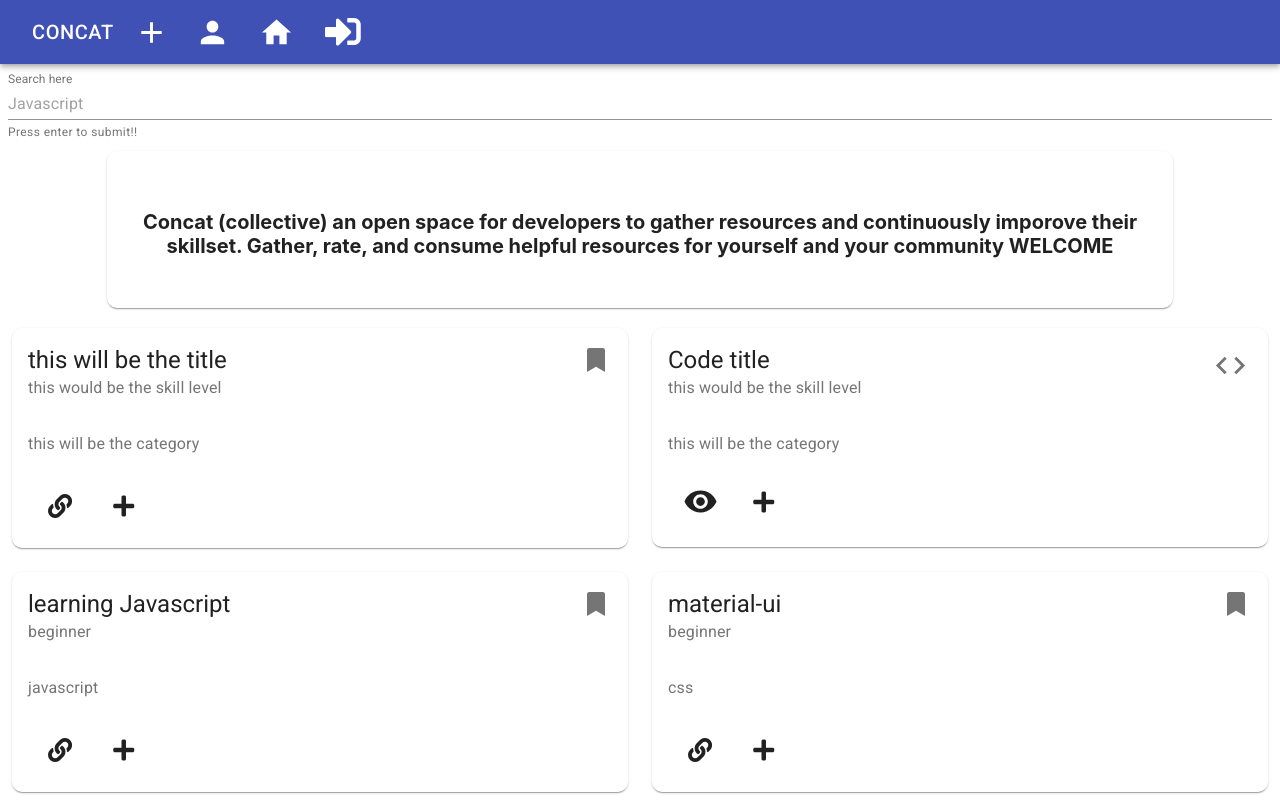
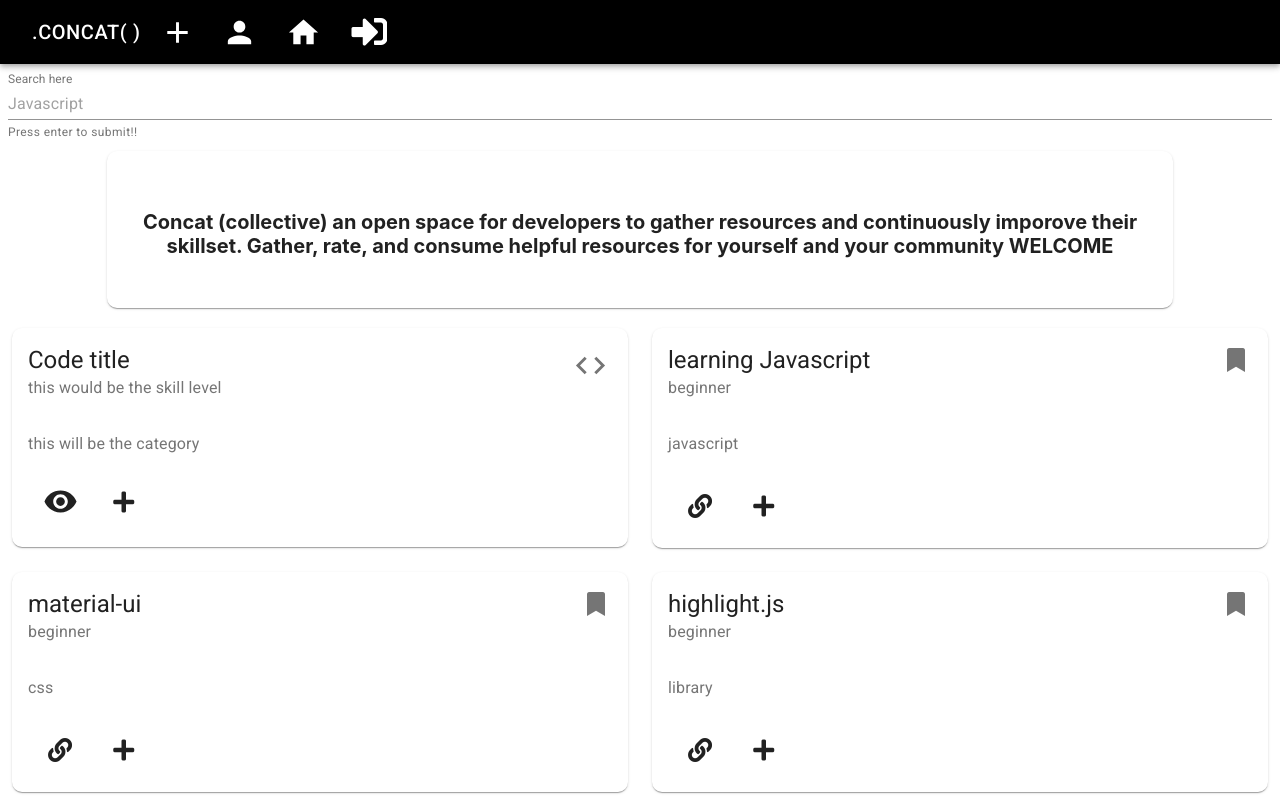
Before and after one commit to drkittendorf/concat_collective, a React (Create React App) app in the folder client/: page /home in a window 1280 px wide. Shown: the top 800 px of the page. Built offline with nearby package versions, Linux system fonts and the light colour scheme.

Commit message:
updated css and overall look of the page

```diff
--- a/client/src/components/ConcatCards/ConcatCards.js
+++ b/client/src/components/ConcatCards/ConcatCards.js
@@ -25,7 +25,7 @@ function ConcatCards(props) {
       <Card className={classes.root}>
         <CardContent className={classes.paper} >
           <h4>
-            <bold>Concat (collective)</bold> an open space for developers to gather resources and continuously imporove their skillset. Gather, rate,  and consume helpful resources for yourself and your community WELCOME
+            Concat (collective) an open space for developers to gather resources and continuously imporove their skillset. Gather, rate,  and consume helpful resources for yourself and your community WELCOME
       </h4>
         </CardContent>
       </Card>
--- a/client/src/components/Nav.js
+++ b/client/src/components/Nav.js
@@ -27,6 +27,9 @@ const useStyles = makeStyles({
 	Logo:{
 		color: 'white',
 		fontSize: '20px'
+	},
+	black:{
+		backgroundColor: 'black'
 	}
 });
 
@@ -35,13 +38,13 @@ function Nav() {
 	const { isAuthenticated } = useAuth0();
 
 	return (
-		<AppBar position="static">
+		<AppBar position="static" className={classes.black} >
 			<Toolbar className={classes.blue}>
 				{/* <Typography variant="h6" className={classes.title}>
 					concat
 				</Typography> */}
 				<Button className={classes.Logo} component={Link} to='/'>
-					concat
+					.concat( )
 				</Button>
 				{/* <Link href="/" className={classes.link}>
 					Search
--- a/client/src/pages/Home.js
+++ b/client/src/pages/Home.js
@@ -66,7 +66,7 @@ export default function FullWidthGrid() {
           <ConcatCards />
         </Grid>
         <Grid item xs={12} container spacing={3} justify="flex-start" >
-          <BookmarkCards handleAdd={handleAdd} />
+          {/* <BookmarkCards handleAdd={handleAdd} /> */}
           <CodeJar />
           {data.map(card => {
             return <BookmarkCards {...card} />
```
